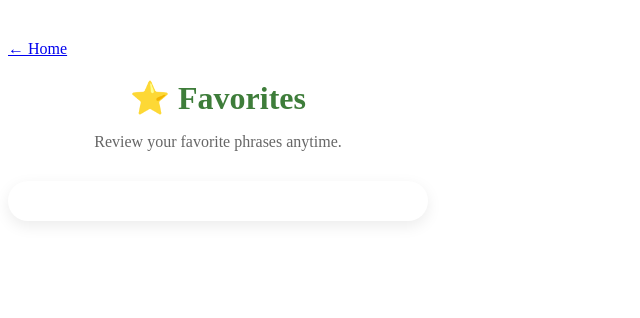
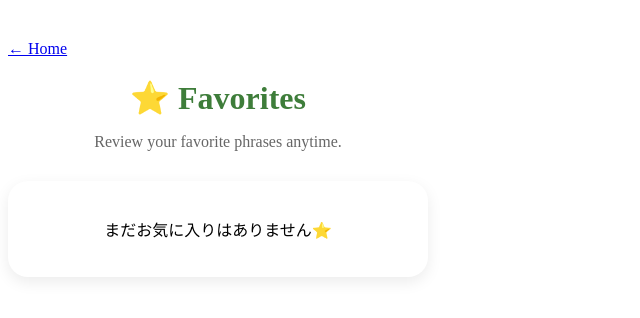
Before and after one commit to pfd2mjp6tm-maker/Daily-English, a plain HTML site: page favorites.html in a window 1280 px wide. Shown: the whole page, without its empty margins (0-640 px from the left). Drawn offline with Linux system fonts and the light colour scheme.

Commit message:
favorites.html を更新

```diff
--- a/favorites.html
+++ b/favorites.html
@@ -37,7 +37,7 @@ Review your favorite phrases anytime.
 </div>
 
 <script src="questionBank.js"></script>
-<script src="favorites.js"></script>
+<script src="favorite.js"></script>
 
 </body>
 
```
